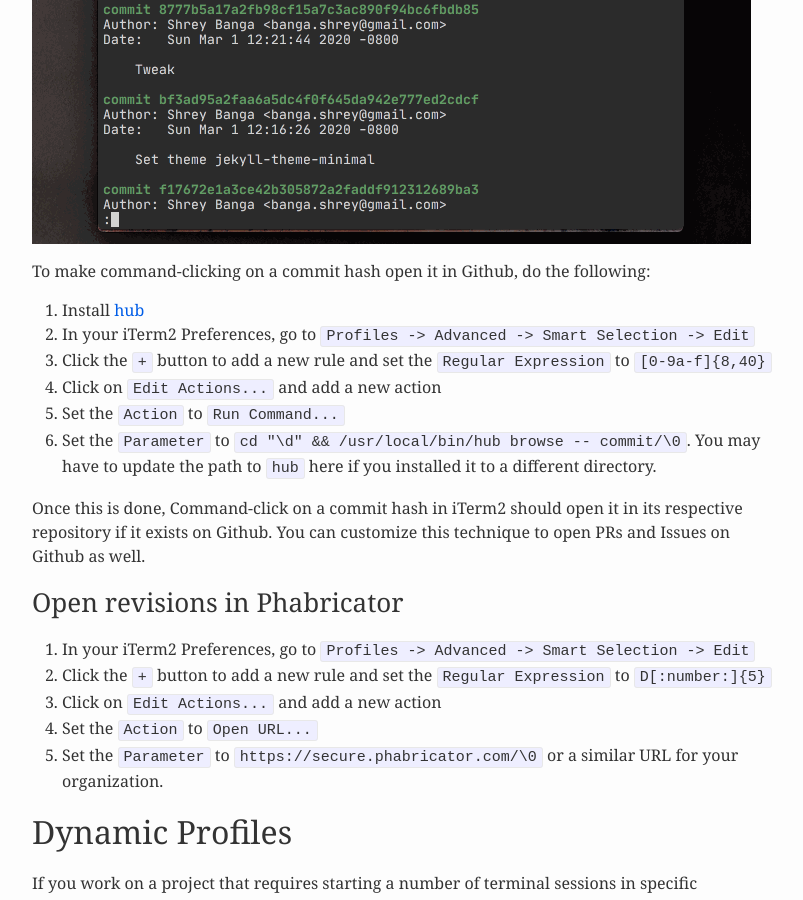
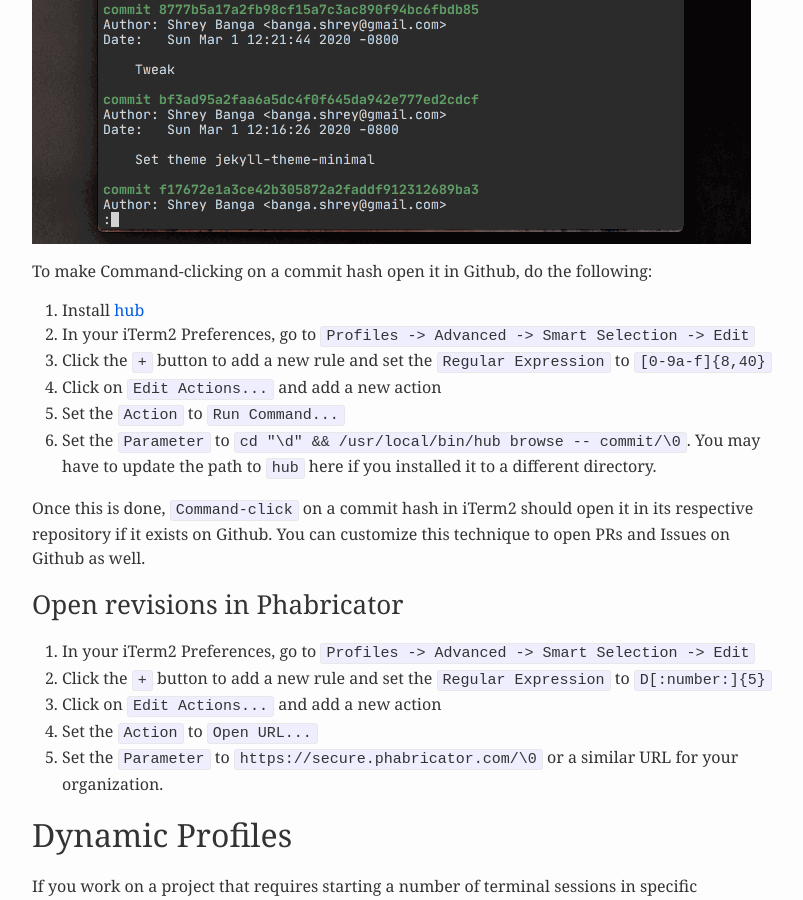
Before and after one commit to banga/blog, a Jekyll site: the page built from _posts/2020-03-01-little-known-features-of-iterm2.markdown, in a window 1280 px wide and 900 px high, scrolled down 970 px. Shown: the whole window, without its empty margins (238-1041 px from the left). Built offline with Jekyll 4.4.1, drawn with Linux system fonts in a browser that asks for light colours.

```diff
--- a/_posts/2020-03-01-little-known-features-of-iterm2.markdown
+++ b/_posts/2020-03-01-little-known-features-of-iterm2.markdown
@@ -16,7 +16,7 @@ Here are a couple of examples:
 
 ![Gif showing smart selection opening a commit on Github]({{ "/assets/iTerm2-smart-selection-github.gif" | relative_url }}){:max-height="400px"}.
 
-To make command-clicking on a commit hash open it in Github, do the following:
+To make Command-clicking on a commit hash open it in Github, do the following:
 
 1. Install [hub](https://github.com/github/hub)
 2. In your iTerm2 Preferences, go to `Profiles -> Advanced -> Smart Selection -> Edit`
@@ -25,7 +25,7 @@ To make command-clicking on a commit hash open it in Github, do the following:
 5. Set the `Action` to `Run Command...`
 6. Set the `Parameter` to `cd "\d" && /usr/local/bin/hub browse -- commit/\0`. You may have to update the path to `hub` here if you installed it to a different directory.
 
-Once this is done, Command-click on a commit hash in iTerm2 should open it in its respective repository if it exists on Github. You can customize this technique to open PRs and Issues on Github as well.
+Once this is done, `Command-click` on a commit hash in iTerm2 should open it in its respective repository if it exists on Github. You can customize this technique to open PRs and Issues on Github as well.
 
 ### Open revisions in Phabricator
 
```
Also changed, not shown: other parts of _posts/2020-03-01-little-known-features-of-iterm2.markdown (+1 -1 lines), 1 other file.
